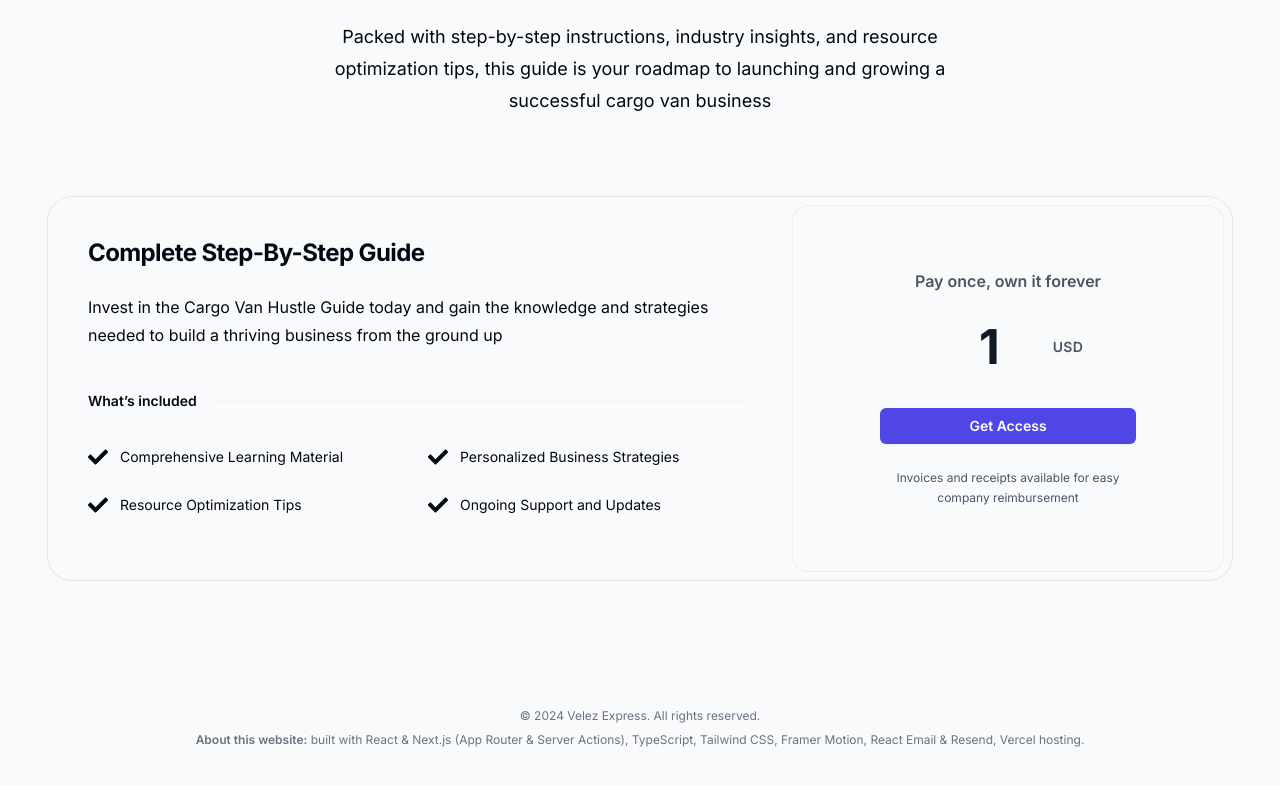
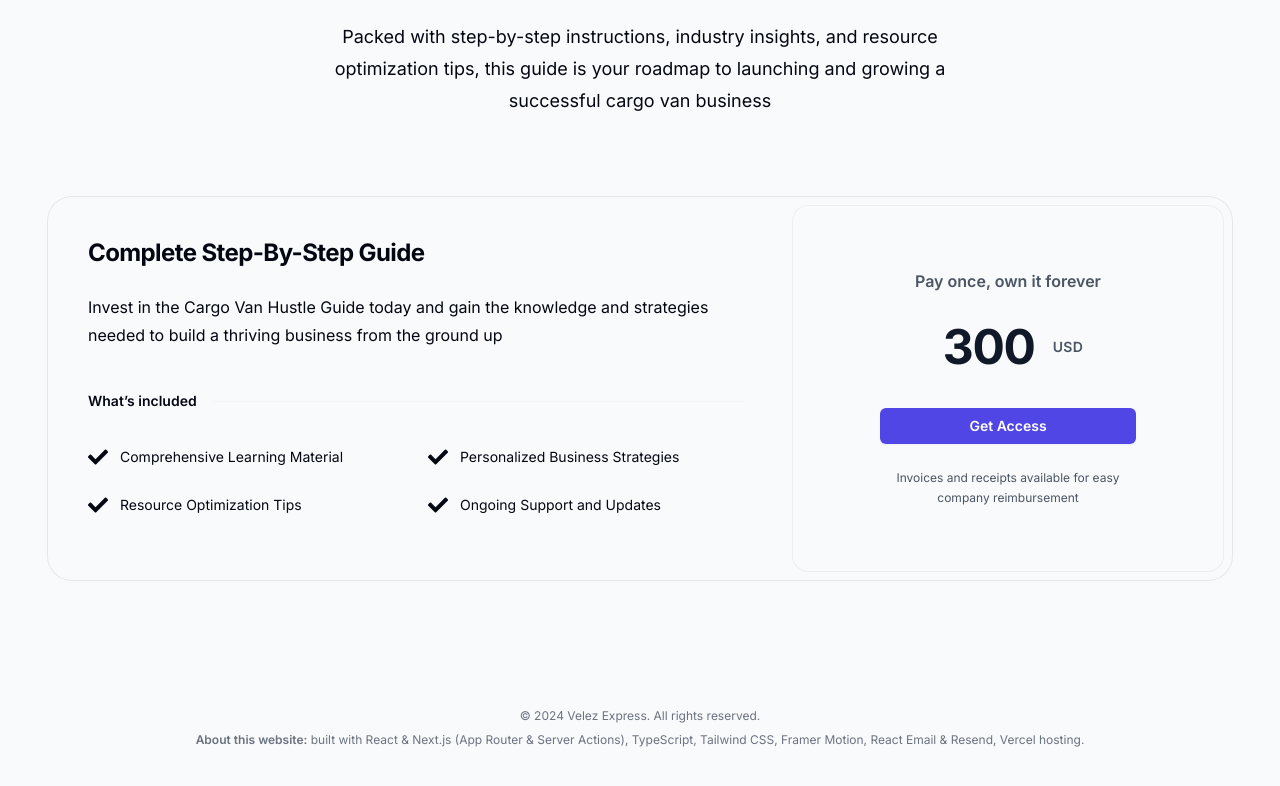
Before and after one commit to mLeo19/velez-express, a Next.js app: page /guide in a window 1280 px wide. Shown: the part 911-1697 px from the top of the page. Built offline with nearby package versions, Linux system fonts and the light colour scheme; no server answers.

Commit message:
updated guide price

```diff
--- a/app/guide/page.tsx
+++ b/app/guide/page.tsx
@@ -56,7 +56,7 @@
       title: "Ongoing Support and Updates"
     }
   ]
-  let price = 1
+  let price = 300
 
   return (
     <div className="flex flex-col items-center px-4">
```
